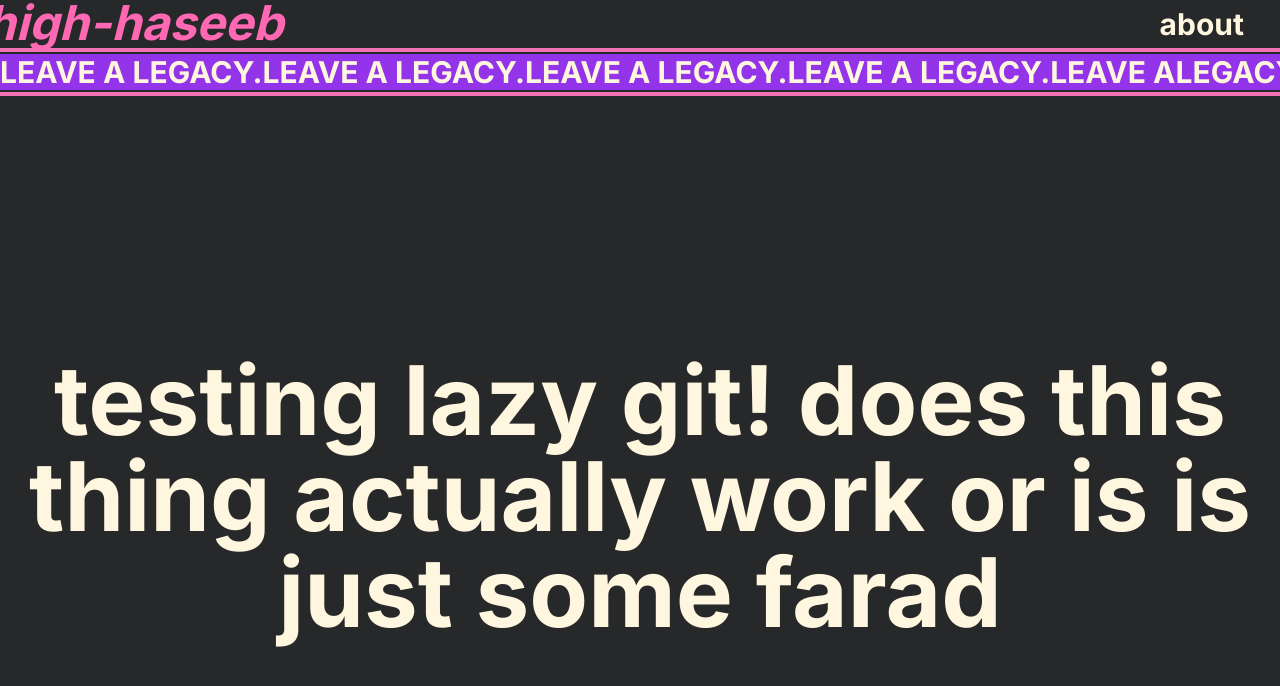
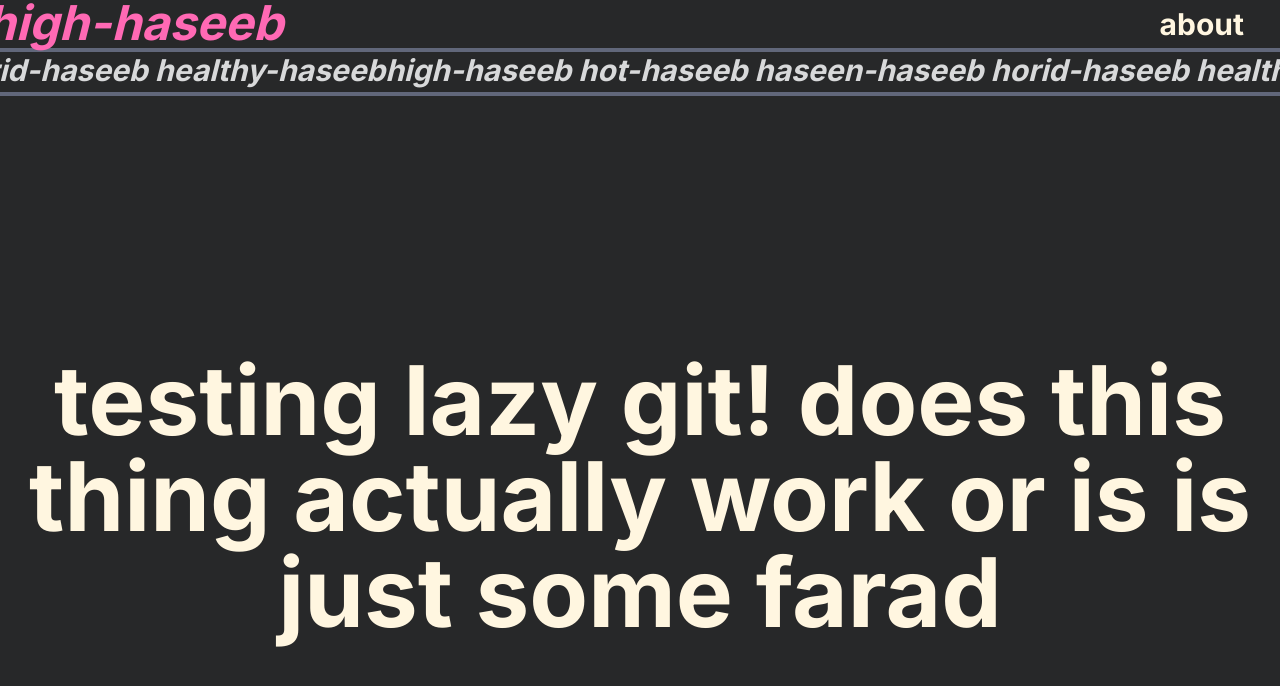
Before and after one commit to high-haseeb/high-haseeb.github.io, a Next.js app: page / in a window 1280 px wide. Shown: the top 686 px of the page. Built offline with nearby package versions, Linux system fonts and the light colour scheme.

Commit message:
headline working

```diff
--- a/app/globals.css
+++ b/app/globals.css
@@ -16,3 +16,8 @@
     }
   }
 }
+@layer utilities {
+  .pause {
+    animation-play-state: paused;
+  }
+}
--- a/components/headline.jsx
+++ b/components/headline.jsx
@@ -2,10 +2,10 @@ import React from "react";
 
 function Headline() {
   return (
-    <div className="h-12 border-pink-400 bg-blackC flex  items-center border-y-4 w-full">
-      <div className="text-3xl text-whiteC font-bold whitespace-nowrap bg-purple-600 overflow-hidden">
-        LEAVE A LEGACY.LEAVE A LEGACY.LEAVE A LEGACY.LEAVE A LEGACY.LEAVE
-        ALEGACY.
+    <div className="h-12 border-midA flex align-center bg-blackC whitespace-nowrap border-y-4 w-full overflow-hidden">
+      <div className="animate-headline inline-flex text-3xl text-midB font-bold italic hover:bg-lime-500 duration-500 hover:pause">
+        <div> high-haseeb hot-haseeb haseen-haseeb horid-haseeb healthy-haseeb </div>
+        <div> high-haseeb hot-haseeb haseen-haseeb horid-haseeb healthy-haseeb </div>
       </div>
     </div>
   );
--- a/tailwind.config.js
+++ b/tailwind.config.js
@@ -13,6 +13,15 @@ module.exports = {
         midA: "#61677A",
         midB: "#D8D9DA",
       },
+      keyframes: {
+        slide: {
+          "0%": { transform: "translateX(-50%)" },
+          "100%": { transform: "translateX(0%)" },
+        },
+      },
+      animation: {
+        headline: "slide 4s infinite linear",
+      },
     },
   },
   plugins: [],
```
